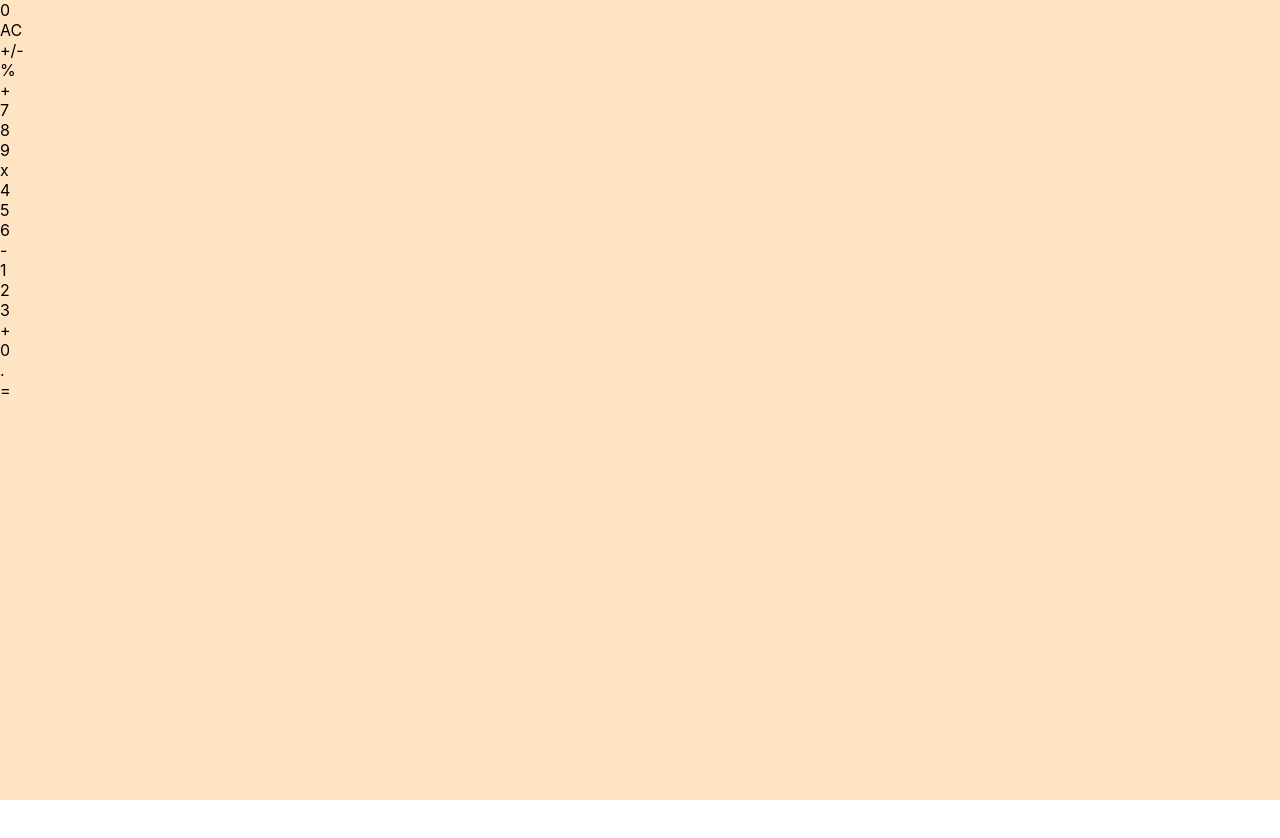
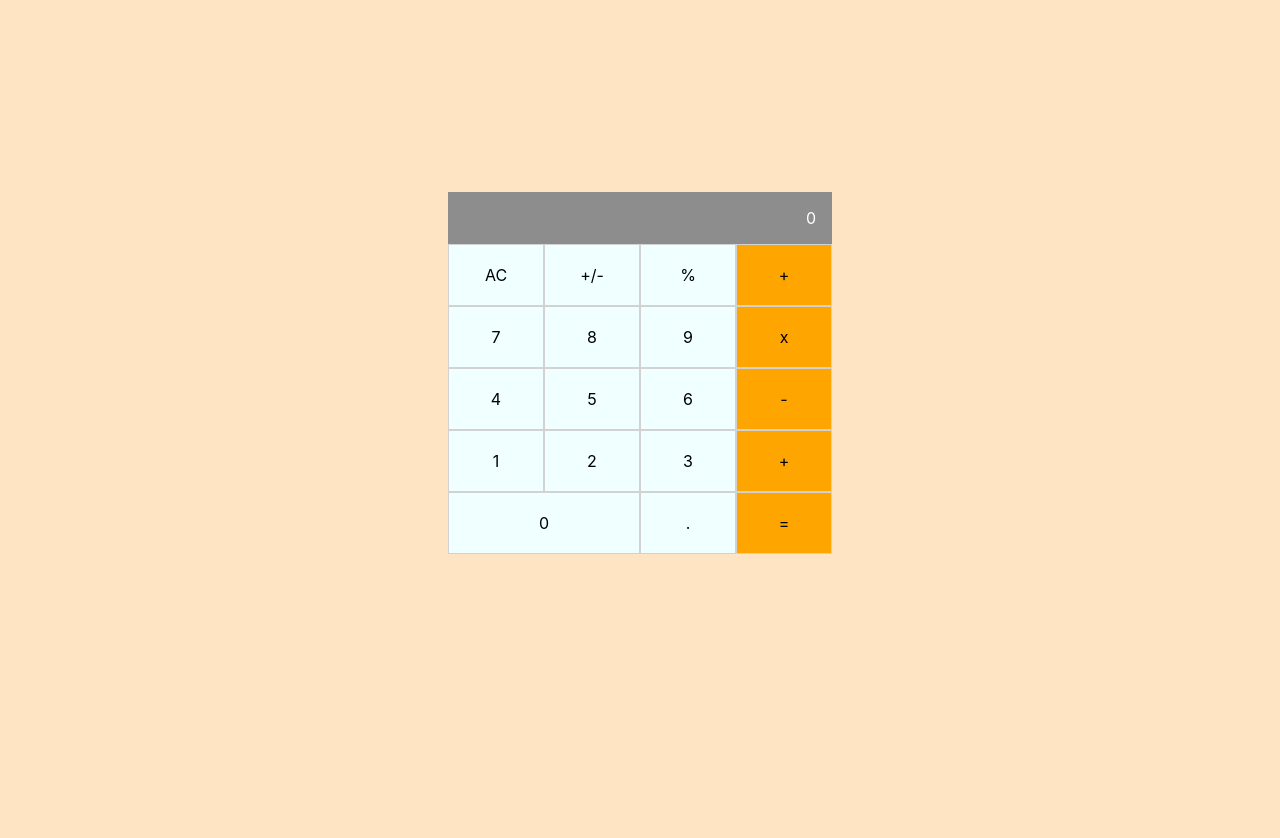
Before and after one commit to mwismann/math-magicians, a React (Create React App) app: page / in a window 1280 px wide. Shown: the top 838 px of the page. Before the commit the page ends 800 px from the top, so only its background shows below. Built offline with nearby package versions, Linux system fonts and the light colour scheme.

Commit message:
Add Calculator.css styles

```diff
--- a/src/App.css
+++ b/src/App.css
@@ -1,5 +1,6 @@
 .App {
   height: 100vh;
   width: 100%;
+  padding-top: 12rem;
   background-color: bisque;
 }
--- /dev/null
+++ b/src/components/Calculator.css
@@ -0,0 +1,43 @@
+.CalcContainer {
+  width: 30%;
+  margin: 0 auto;
+}
+
+.CalcOutput {
+  width: 100%;
+  display: flex;
+  justify-content: flex-end;
+  align-items: center;
+  color: white;
+  background-color: rgb(141, 141, 141);
+}
+
+.CalcOutput > span {
+  padding: 1rem;
+}
+
+.CalcKeysContainer {
+  width: 100%;
+  background-color: aqua;
+  display: grid;
+  grid-template-columns: repeat(4, 25%);
+}
+
+.CalcKey {
+  padding: 1.25rem 0;
+  text-align: center;
+  background-color: azure;
+  border: 1px solid rgb(210, 210, 210);
+}
+
+.CalcKey:nth-child(4n) {
+  background-color: orange;
+}
+
+.CalcKey:nth-child(17) {
+  grid-column: 1 / span 2;
+}
+
+.CalcKey:last-child {
+  background-color: orange;
+}
--- a/src/components/Calculator.js
+++ b/src/components/Calculator.js
@@ -1,3 +1,5 @@
+import './Calculator.css';
+
 const keys = ['AC', '+/-', '%', '+', 7, 8, 9, 'x', 4, 5, 6, '-', 1, 2, 3, '+', 0, '.', '='];
 
 const CalculatorOutput = () => (
```
